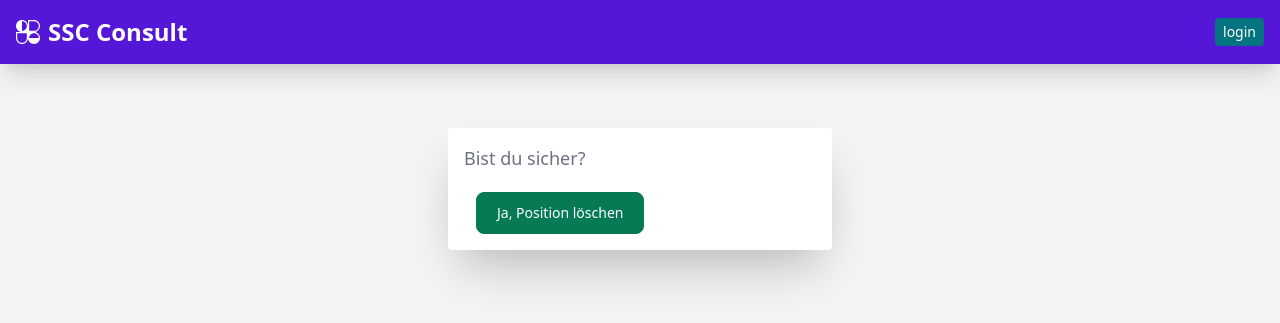
After one commit to saschaschmittinger/Django-Invoiceapp, a Django app: page /1/delete/1/ in a window 1280 px wide. The commit adds this page. Shown: the top 323 px of the page. Run offline with Django 5.2, Linux system fonts and the light colour scheme; tables that the repository leaves empty hold one stand-in row (values such as "Sample post"); some libraries are stand-ins or nearby versions.

Commit message:
09_12_24

```diff
--- a/invoices/urls.py
+++ b/invoices/urls.py
@@ -5,6 +5,7 @@ from .views import (
     InvoiceUpdateView,
     AddPositionsFormView,
     CloseInvoiceView,
+    InvoicePositionDeleteView,
 )
 
 
@@ -20,4 +21,9 @@ urlpatterns = [
         AddPositionsFormView.as_view(),
         name="AddPositionsFormView",
     ),
+    path(
+        "<pk>/delete/<int:position_pk>/",
+        InvoicePositionDeleteView.as_view(),
+        name="InvoicePositionDeleteView",
+    ),
 ]
--- a/invoices/views.py
+++ b/invoices/views.py
@@ -2,6 +2,7 @@ from django.shortcuts import redirect, render, get_object_or_404
 from django.urls import reverse, reverse_lazy
 from .models import Invoice
 from profiles.models import Profile
+from positions.models import Position
 from .forms import InvoiceForm
 from django.views import generic
 from django.contrib import messages
@@ -135,3 +136,25 @@ class CloseInvoiceView(generic.RedirectView):
             f" {obj.rechnungsnummer} wurde abgeschlossen, und kann nicht mehr bearbeitet werden",
         )
         return super().get_redirect_url(*args, **kwargs)
+
+
+class InvoicePositionDeleteView(generic.DeleteView):
+    title: str = "SSC Delete View"
+    model = Position
+    template_name: str = "invoices/position_delete.html"
+
+    def get_object(self):
+        pk = self.kwargs.get("position_pk")
+        obj = Position.objects.get(pk=pk)
+        return obj
+
+    def get_success_url(self):
+        messages.info(self.request, f"gelöschte Position - {self.object.leistung}")
+        return reverse(
+            "invoices:AddPositionsFormView", kwargs={"pk": self.object.rechnung.id}
+        )
+
+    def get_context_data(self, **kwargs):
+        context = super(InvoicePositionDeleteView, self).get_context_data(**kwargs)
+        context.update({"title": self.title})
+        return context
--- a/requirements.txt
+++ b/requirements.txt
@@ -20,6 +20,6 @@ text-unidecode==1.3
 typing_extensions==4.12.2
 
 
-# Time: 04:53:20
+# Time: 05:07:15
 
 # django-invoiceapp.onrender.com
--- a/static/css/styles.css
+++ b/static/css/styles.css
@@ -3355,6 +3355,10 @@ details.collapse summary::-webkit-details-marker {
   margin-bottom: 1rem;
 }
 
+.mb-5 {
+  margin-bottom: 1.25rem;
+}
+
 .ml-2 {
   margin-left: 0.5rem;
 }
@@ -3371,6 +3375,14 @@ details.collapse summary::-webkit-details-marker {
   margin-inline-start: 0px;
 }
 
+.ms-3 {
+  margin-inline-start: 0.75rem;
+}
+
+.ms-auto {
+  margin-inline-start: auto;
+}
+
 .mt-2 {
   margin-top: 0.5rem;
 }
@@ -3387,16 +3399,8 @@ details.collapse summary::-webkit-details-marker {
   margin-top: 2rem;
 }
 
-.mb-5 {
-  margin-bottom: 1.25rem;
-}
-
-.ms-3 {
-  margin-inline-start: 0.75rem;
-}
-
-.ms-auto {
-  margin-inline-start: auto;
+.mt-16 {
+  margin-top: 4rem;
 }
 
 .block {
@@ -3497,20 +3509,20 @@ details.collapse summary::-webkit-details-marker {
   width: 16rem;
 }
 
+.w-8 {
+  width: 2rem;
+}
+
 .w-full {
   width: 100%;
 }
 
-.w-12 {
-  width: 3rem;
-}
-
-.w-3 {
-  width: 0.75rem;
-}
-
-.w-8 {
-  width: 2rem;
+.w-\[50\%\] {
+  width: 50%;
+}
+
+.w-\[30\%\] {
+  width: 30%;
 }
 
 .max-w-6xl {
@@ -3757,6 +3773,11 @@ details.collapse summary::-webkit-details-marker {
   border-color: rgb(224 36 36 / var(--tw-border-opacity, 1));
 }
 
+.border-green-600 {
+  --tw-border-opacity: 1;
+  border-color: rgb(5 122 85 / var(--tw-border-opacity, 1));
+}
+
 .\!bg-gray-50 {
   --tw-bg-opacity: 1 !important;
   background-color: rgb(249 250 251 / var(--tw-bg-opacity, 1)) !important;
@@ -4448,6 +4444,14 @@ details.collapse summary::-webkit-details-marker {
   .lg\:ml-\[36rem\] {
     margin-left: 36rem;
   }
+
+  .lg\:w-\[30\%\] {
+    width: 30%;
+  }
+
+  .lg\:p-4 {
+    padding: 1rem;
+  }
 }
 
 .rtl\:rotate-180:where([dir="rtl"], [dir="rtl"] *) {
--- /dev/null
+++ b/templates/invoices/position_delete.html
@@ -0,0 +1,53 @@
+{% extends "base.html" %}
+{% load static %}
+
+{% block content %}
+
+<nav class="bg-[#5417D7] border-gray-200 shadow-xl text-white">
+    <div class="flex flex-wrap justify-between items-center w-full p-4">
+        <a href="{% url "invoices:base_view" %}" class="flex items-center space-x-3 rtl:space-x-reverse">
+            <img src="{% static "logo.svg" %}" class="h-6 -mr-1" alt="Flowbite Logo" />
+            <span class="self-center text-2xl font-semibold whitespace-nowrap text-white">SSC Consult</span>
+        </a>
+
+        {% if user.is_superuser %}
+
+        <div class="flex items-center space-x-6 rtl:space-x-reverse">
+
+         {% if not obj.abgeschlossen %}
+
+                <button data-modal-target="authentication-modal" data-modal-toggle="authentication-modal" class="block text-white  focus:ring-4 focus:outline-none font-medium rounded text-sm px-3 py-1.5 text-center  mt-2 ml-2" type="button">
+                <svg xmlns="http://www.w3.org/2000/svg" fill="none" viewBox="0 0 24 24" stroke-width="2" stroke="currentColor" class="size-7 hover:text-gray-400 transition duration-300">
+                    <path stroke-linecap="round" stroke-linejoin="round" d="M12 9v6m3-3H9m12 0a9 9 0 1 1-18 0 9 9 0 0 1 18 0Z" />
+                </svg>
+                </button>
+                <button data-modal-target="popup-modal" data-modal-toggle="popup-modal" class="block text-white  focus:ring-4 focus:outline-none focus:ring-blue-300 font-medium rounded text-sm px-3 py-1.5 text-center  mt-2 ml-2 " type="button">
+                    <svg xmlns="http://www.w3.org/2000/svg" class="size-6 hover:text-green-400 transition duration-300 font-bold" viewBox="0 0 24 24"><path fill="none" stroke="currentColor" stroke-width="2" d="M12 22c5.523 0 10-4.477 10-10S17.523 2 12 2S2 6.477 2 12s4.477 10 10 10ZM7 12l4 3l5-7"/></svg>
+                </button>
+        {% endif %}
+            <a href="/admin" class="text-sm  bg-[#BA2121] shadow-xl hover:shadow-2xl  text-white hover:text-gray-300 px-2 py-1 rounded">Admin</a>
+        </div>
+
+        {% else %}
+
+        <div class="flex items-center space-x-6 rtl:space-x-reverse">
+            <a href="/admin" class="text-sm  bg-teal-600  text-white hover:text-gray-300 px-2 py-1 rounded">login</a>
+        </div>
+
+        {% endif %}
+    </div>
+</nav>
+
+
+{% include "components/messages.html" %}
+
+<div class="bg-white w-[50%] lg:w-[30%] mx-auto lg:p-4 p-8 rounded shadow-2xl mt-16">
+    <form  method="POST">
+        {% csrf_token %}
+        <h3 class="mb-5 text-lg font-normal text-gray-500 dark:text-gray-400">Bist du sicher? </h3>
+        <button type="submit" class="py-2.5 px-5 ms-3 text-sm font-medium text-white focus:outline-none bg-green-600 rounded-lg border border-green-600 hover:bg-green-500  focus:z-10 focus:ring-4 transition duration-300">Ja, Position löschen</button>
+
+    </form>
+</div>
+
+{% endblock content %}
```
Also changed, not shown: other parts of static/css/styles.css (+50 -63 lines), templates/invoices/addpositions.html (+2 -5 lines).
